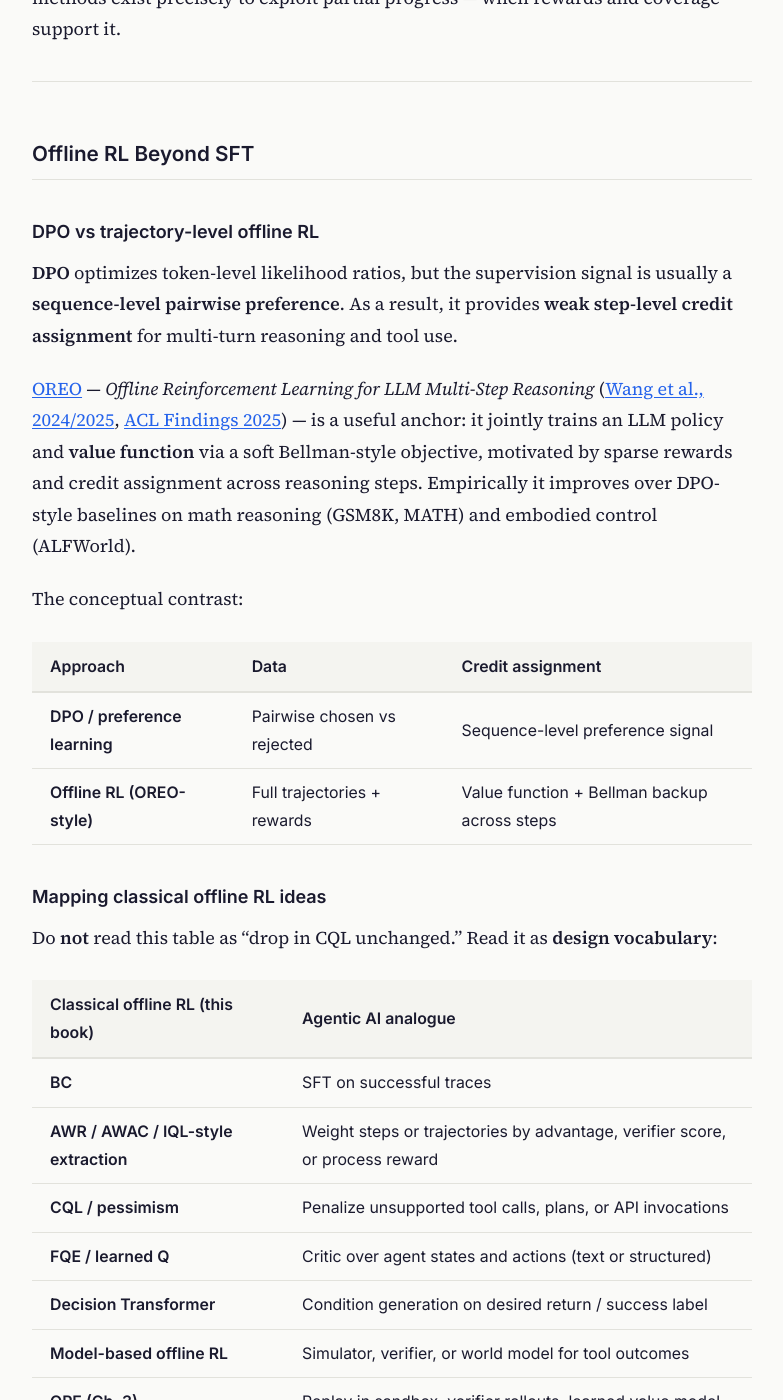
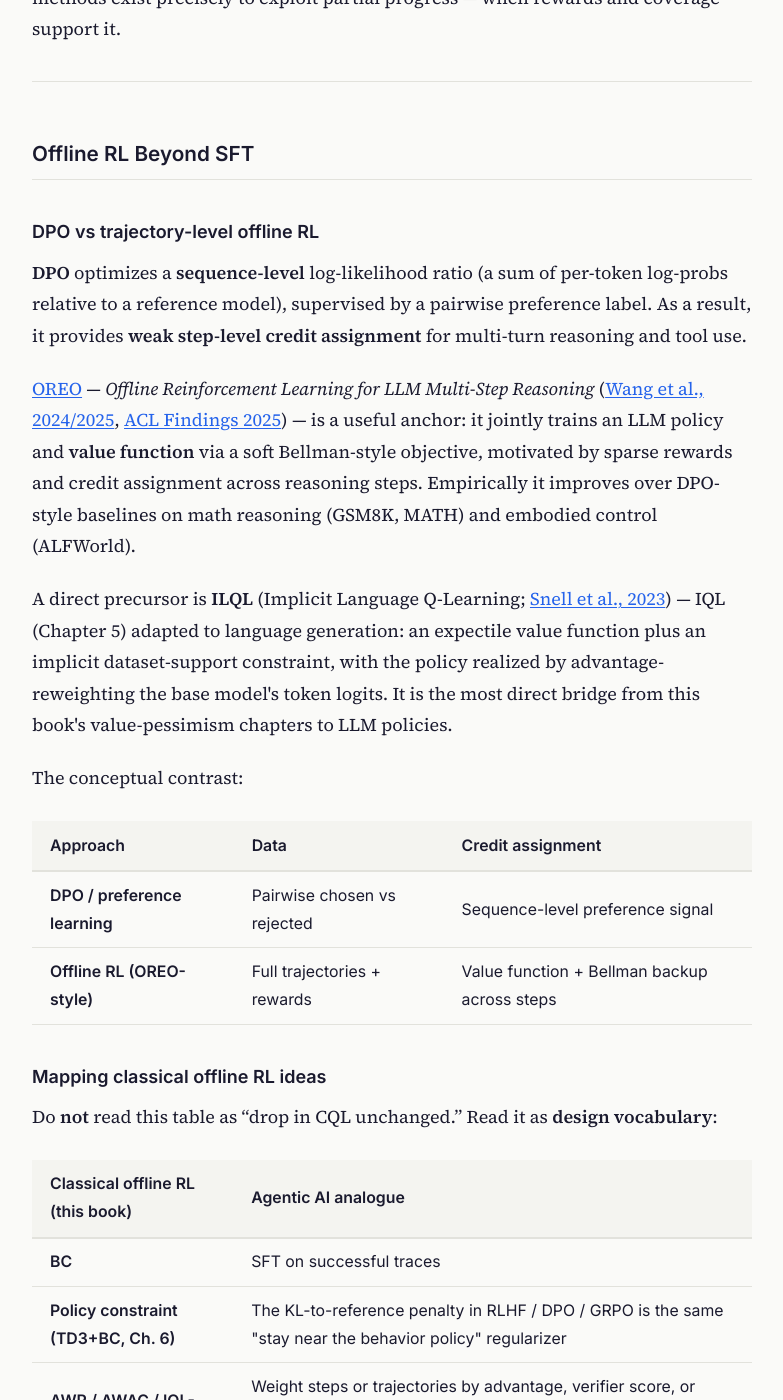
Before and after one commit to corba777/offline-rl-book, a Jekyll site: the page en/chapter12.html, which Jekyll copies as it is, in a window 1280 px wide and 1400 px high, scrolled down 3920 px. Shown: the whole window, without its empty margins (248-1031 px from the left). Built offline with Jekyll 4.4.1, drawn with Linux system fonts in a browser that asks for light colours; nearby versions of some CDN libraries; some of the changed text lies outside the part shown.

Commit message:
ch12: add ILQL anchor + policy-constraint↔KL row; OREO year; DPO wording

```diff
--- a/en/chapter12.html
+++ b/en/chapter12.html
@@ -149,8 +149,9 @@
 <hr />
 <h2>Offline RL Beyond SFT</h2>
 <h3>DPO vs trajectory-level offline RL</h3>
-<p><strong>DPO</strong> optimizes token-level likelihood ratios, but the supervision signal is usually a <strong>sequence-level pairwise preference</strong>. As a result, it provides <strong>weak step-level credit assignment</strong> for multi-turn reasoning and tool use.</p>
+<p><strong>DPO</strong> optimizes a <strong>sequence-level</strong> log-likelihood ratio (a sum of per-token log-probs relative to a reference model), supervised by a pairwise preference label. As a result, it provides <strong>weak step-level credit assignment</strong> for multi-turn reasoning and tool use.</p>
 <p><a href="https://github.com/jwhj/OREO">OREO</a> — <em>Offline Reinforcement Learning for LLM Multi-Step Reasoning</em> (<a href="https://arxiv.org/abs/2412.16145">Wang et al., 2024/2025</a>, <a href="https://aclanthology.org/2025.findings-acl.464/">ACL Findings 2025</a>) — is a useful anchor: it jointly trains an LLM policy and <strong>value function</strong> via a soft Bellman-style objective, motivated by sparse rewards and credit assignment across reasoning steps. Empirically it improves over DPO-style baselines on math reasoning (GSM8K, MATH) and embodied control (ALFWorld).</p>
+<p>A direct precursor is <strong>ILQL</strong> (Implicit Language Q-Learning; <a href="https://arxiv.org/abs/2206.11871">Snell et al., 2023</a>) — IQL (Chapter 5) adapted to language generation: an expectile value function plus an implicit dataset-support constraint, with the policy realized by advantage-reweighting the base model's token logits. It is the most direct bridge from this book's value-pessimism chapters to LLM policies.</p>
 <p>The conceptual contrast:</p>
 <table>
 <thead>
@@ -188,8 +189,12 @@
 <td>SFT on successful traces</td>
 </tr>
 <tr>
+<td><strong>Policy constraint (TD3+BC, Ch. 6)</strong></td>
+<td>The KL-to-reference penalty in RLHF / DPO / GRPO is the same "stay near the behavior policy" regularizer</td>
+</tr>
+<tr>
 <td><strong>AWR / AWAC / IQL-style extraction</strong></td>
-<td>Weight steps or trajectories by advantage, verifier score, or process reward</td>
+<td>Weight steps or trajectories by advantage, verifier score, or process reward (<strong>ILQL</strong> applies IQL directly to token-level language generation)</td>
 </tr>
 <tr>
 <td><strong>CQL / pessimism</strong></td>
@@ -482,7 +487,8 @@ Dataset: no multiplication support
 <hr />
 <h2>References</h2>
 <ul>
-<li>Wang et al. (2025). <em>Offline Reinforcement Learning for LLM Multi-Step Reasoning (OREO).</em> <a href="https://arxiv.org/abs/2412.16145">arXiv:2412.16145</a>, <a href="https://aclanthology.org/2025.findings-acl.464/">ACL Findings 2025</a>, <a href="https://github.com/jwhj/OREO">code</a>.</li>
+<li>Wang, H., Hao, S., Dong, H., et al. (2024). <em>Offline Reinforcement Learning for LLM Multi-Step Reasoning (OREO).</em> <a href="https://arxiv.org/abs/2412.16145">arXiv:2412.16145</a>, <a href="https://aclanthology.org/2025.findings-acl.464/">ACL Findings 2025</a>, <a href="https://github.com/jwhj/OREO">code</a>.</li>
+<li>Snell, C., Kostrikov, I., Su, Y., Yang, M., &amp; Levine, S. (2023). <em>Offline RL for Natural Language Generation with Implicit Language Q-Learning (ILQL).</em> ICLR. <a href="https://arxiv.org/abs/2206.11871">arXiv:2206.11871</a>.</li>
 <li>Xi et al. (2024). <em>AgentGym: Evolving LLM-based Agents across Diverse Environments.</em> <a href="https://arxiv.org/abs/2406.04151">arXiv:2406.04151</a>, <a href="https://agentgym.github.io/">project</a>.</li>
 <li>Luo et al. (2025). <em>Agent Lightning: Train ANY AI Agents with Reinforcement Learning.</em> <a href="https://arxiv.org/abs/2508.03680">arXiv:2508.03680</a>, <a href="https://microsoft.github.io/agent-lightning/latest/">docs</a>.</li>
 <li>Pang et al. (2024). <em>KALM: Knowledgeable Agents by Offline RL from LLM Rollouts.</em> <a href="https://arxiv.org/abs/2404.09248">arXiv:2404.09248</a>, <a href="https://kalmneurips2024.github.io/">project</a>.</li>
```
Also changed, not shown: en/chapter12.md (+7 -3 lines), ru/chapter12.html (+9 -3 lines), ru/chapter12.md (+7 -3 lines).
